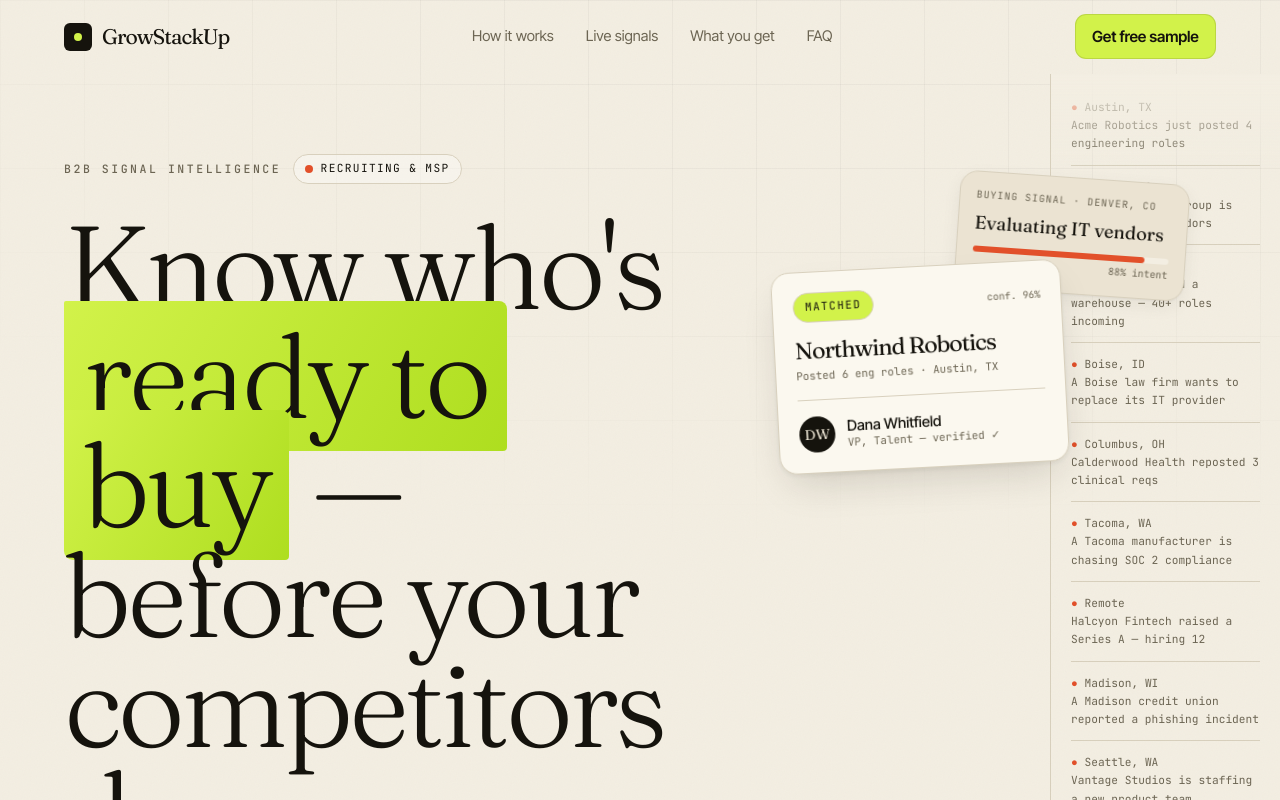
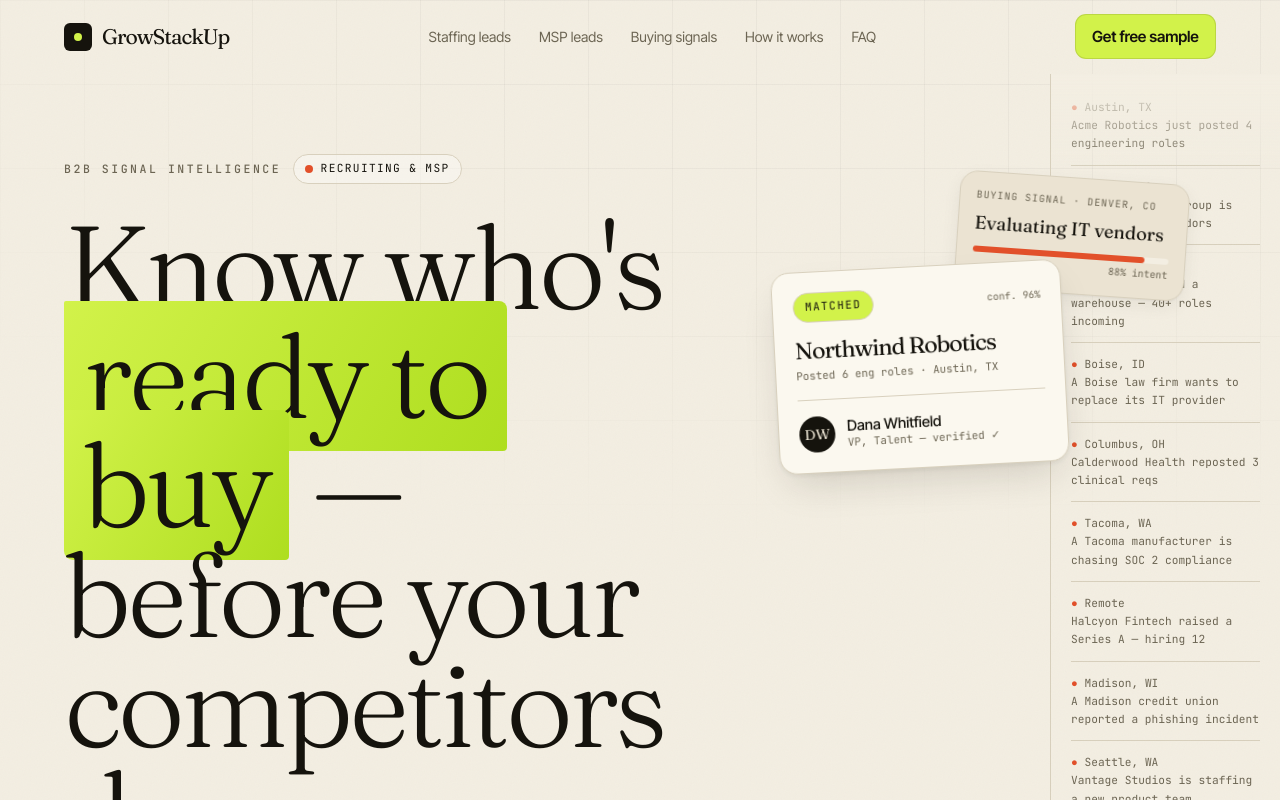
Before and after one commit to razahussain077/growstackup, a Next.js app: page / in a window 1280 px wide. Shown: the top 800 px of the page. Built offline with nearby package versions, Linux system fonts and the light colour scheme.

Commit message:
SEO: add internal links to high-intent topic pages

```diff
--- a/components/Nav.tsx
+++ b/components/Nav.tsx
@@ -3,10 +3,11 @@
 import { useEffect, useState } from "react";
 
 const LINKS = [
-  { href: "#how", label: "How it works" },
-  { href: "#signals", label: "Live signals" },
-  { href: "#pipeline", label: "What you get" },
-  { href: "#faq", label: "FAQ" },
+  { href: "/staffing-agency-leads", label: "Staffing leads" },
+  { href: "/msp-leads", label: "MSP leads" },
+  { href: "/b2b-buying-signals", label: "Buying signals" },
+  { href: "/#how", label: "How it works" },
+  { href: "/#faq", label: "FAQ" },
 ];
 
 export default function Nav() {
@@ -21,45 +22,22 @@
   }, []);
 
   return (
-    <header
-      className={`sticky top-0 z-50 transition-all duration-300 ${
-        scrolled
-          ? "backdrop-blur-md bg-[rgba(243,238,226,0.82)] border-b border-line"
-          : "border-b border-transparent"
-      }`}
-    >
+    <header className={`sticky top-0 z-50 transition-all duration-300 ${
+      scrolled ? "backdrop-blur-md bg-[rgba(243,238,226,0.82)] border-b border-line" : "border-b border-transparent"
+    }`}>
       <nav className="shell flex items-center justify-between py-3.5" aria-label="Primary">
-        <a href="#top" className="flex items-center gap-2.5 group" aria-label="GrowStackUp home">
-          <span className="relative flex h-7 w-7 items-center justify-center rounded-sm bg-ink">
-            <span className="block h-2 w-2 rounded-full bg-accent transition-transform group-hover:scale-125" />
-          </span>
-          <span className="font-display text-[1.32rem] leading-none tracking-tightest">
-            GrowStackUp
-          </span>
+        <a href="/" className="flex items-center gap-2.5 group" aria-label="GrowStackUp home">
+          <span className="relative flex h-7 w-7 items-center justify-center rounded-sm bg-ink"><span className="block h-2 w-2 rounded-full bg-accent transition-transform group-hover:scale-125" /></span>
+          <span className="font-display text-[1.32rem] leading-none tracking-tightest">GrowStackUp</span>
         </a>
-
-        <div className="hidden md:flex items-center gap-1">
+        <div className="hidden xl:flex items-center gap-1">
           {LINKS.map((l) => (
-            <a
-              key={l.href}
-              href={l.href}
-              className="px-3.5 py-2 text-[0.92rem] text-muted hover:text-ink transition-colors"
-            >
-              {l.label}
-            </a>
+            <a key={l.href} href={l.href} className="px-3 py-2 text-[0.88rem] text-muted hover:text-ink transition-colors">{l.label}</a>
           ))}
         </div>
-
         <div className="flex items-center gap-2.5">
-          <a href="#sample" className="btn btn-accent hidden sm:inline-flex !py-2.5 !px-4 text-[0.9rem]">
-            Get free sample
-          </a>
-          <button
-            className="md:hidden flex h-10 w-10 items-center justify-center rounded-sm border border-line"
-            aria-label="Toggle menu"
-            aria-expanded={open}
-            onClick={() => setOpen((v) => !v)}
-          >
+          <a href="/#sample" className="btn btn-accent hidden sm:inline-flex !py-2.5 !px-4 text-[0.9rem]">Get free sample</a>
+          <button className="xl:hidden flex h-10 w-10 items-center justify-center rounded-sm border border-line" aria-label="Toggle menu" aria-expanded={open} onClick={() => setOpen((v) => !v)}>
             <span className="flex flex-col gap-[5px]">
               <span className={`block h-[1.5px] w-5 bg-ink transition ${open ? "translate-y-[6.5px] rotate-45" : ""}`} />
               <span className={`block h-[1.5px] w-5 bg-ink transition ${open ? "opacity-0" : ""}`} />
@@ -68,23 +46,13 @@
           </button>
         </div>
       </nav>
-
       {open && (
-        <div className="md:hidden shell pb-5 pt-1">
+        <div className="xl:hidden shell pb-5 pt-1">
           <div className="flex flex-col rounded-lg border border-line bg-paper-2 p-2">
             {LINKS.map((l) => (
-              <a
-                key={l.href}
-                href={l.href}
-                onClick={() => setOpen(false)}
-                className="rounded-sm px-3 py-3 text-ink hover:bg-paper transition-colors"
-              >
-                {l.label}
-              </a>
+              <a key={l.href} href={l.href} onClick={() => setOpen(false)} className="rounded-sm px-3 py-3 text-ink hover:bg-paper transition-colors">{l.label}</a>
             ))}
-            <a href="#sample" onClick={() => setOpen(false)} className="btn btn-accent mt-1 justify-center">
-              Get free sample
-            </a>
+            <a href="/#sample" onClick={() => setOpen(false)} className="btn btn-accent mt-1 justify-center">Get free sample</a>
           </div>
         </div>
       )}
```
